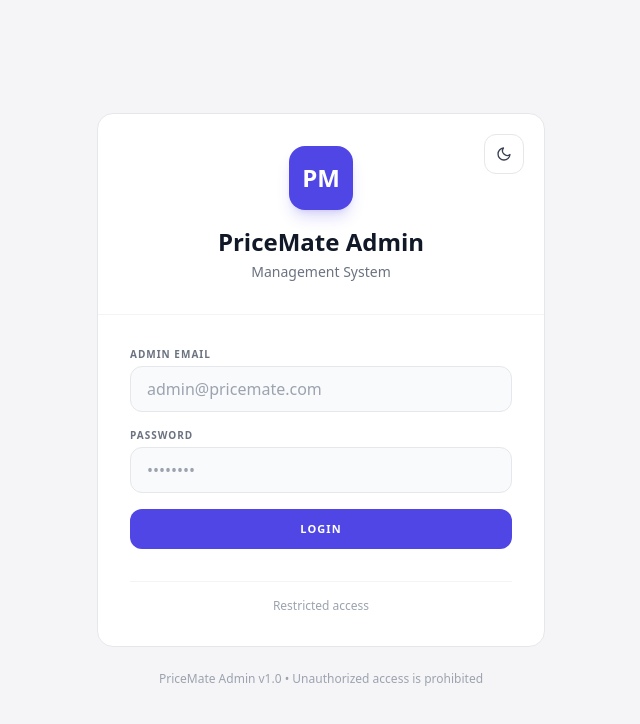
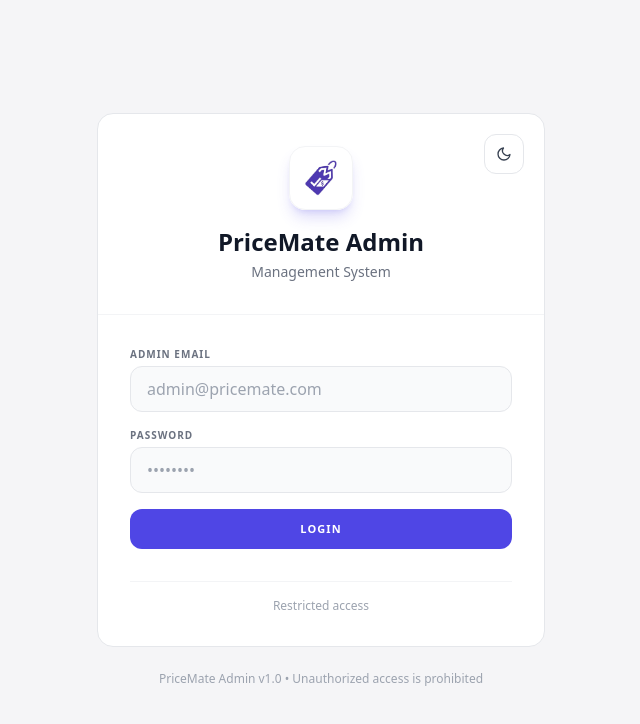
Before and after one commit to Emadram/PriceMate, a React (Vite) app in the folder admin-panel/: page /login in a window 1280 px wide. Shown: the top 724 px of the page, without its empty margins (319-959 px from the left). Built offline with nearby package versions, Linux system fonts and the light colour scheme; no server answers.

Commit message:
Updated the logo(Background removed) and the adminpanel color pallete

```diff
--- a/admin-panel/src/pages/AdminLogin.jsx
+++ b/admin-panel/src/pages/AdminLogin.jsx
@@ -27,8 +27,14 @@ const AdminLogin = () => {
                         <div className="absolute right-5 top-5">
                             <ThemeToggle />
                         </div>
-                        <div className="w-16 h-16 bg-brand-600 rounded-2xl mx-auto mb-4 flex items-center justify-center shadow-lg shadow-brand-600/20">
-                            <span className="text-2xl font-bold text-white">PM</span>
+                        <div className="w-16 h-16 rounded-2xl mx-auto mb-4 flex items-center justify-center shadow-lg shadow-brand-600/20 border border-gray-100 dark:border-gray-800 bg-white/90 dark:bg-gray-900/60 overflow-hidden">
+                            <img
+                                src="/LogoPriceMate.png"
+                                alt="PriceMate"
+                                className="h-full w-full object-contain p-2"
+                                loading="eager"
+                                decoding="async"
+                            />
                         </div>
                         <h1 className="text-2xl font-black text-gray-900 dark:text-white mb-1">PriceMate Admin</h1>
                         <p className="text-gray-500 dark:text-gray-400 text-sm font-medium">Management System</p>
```
